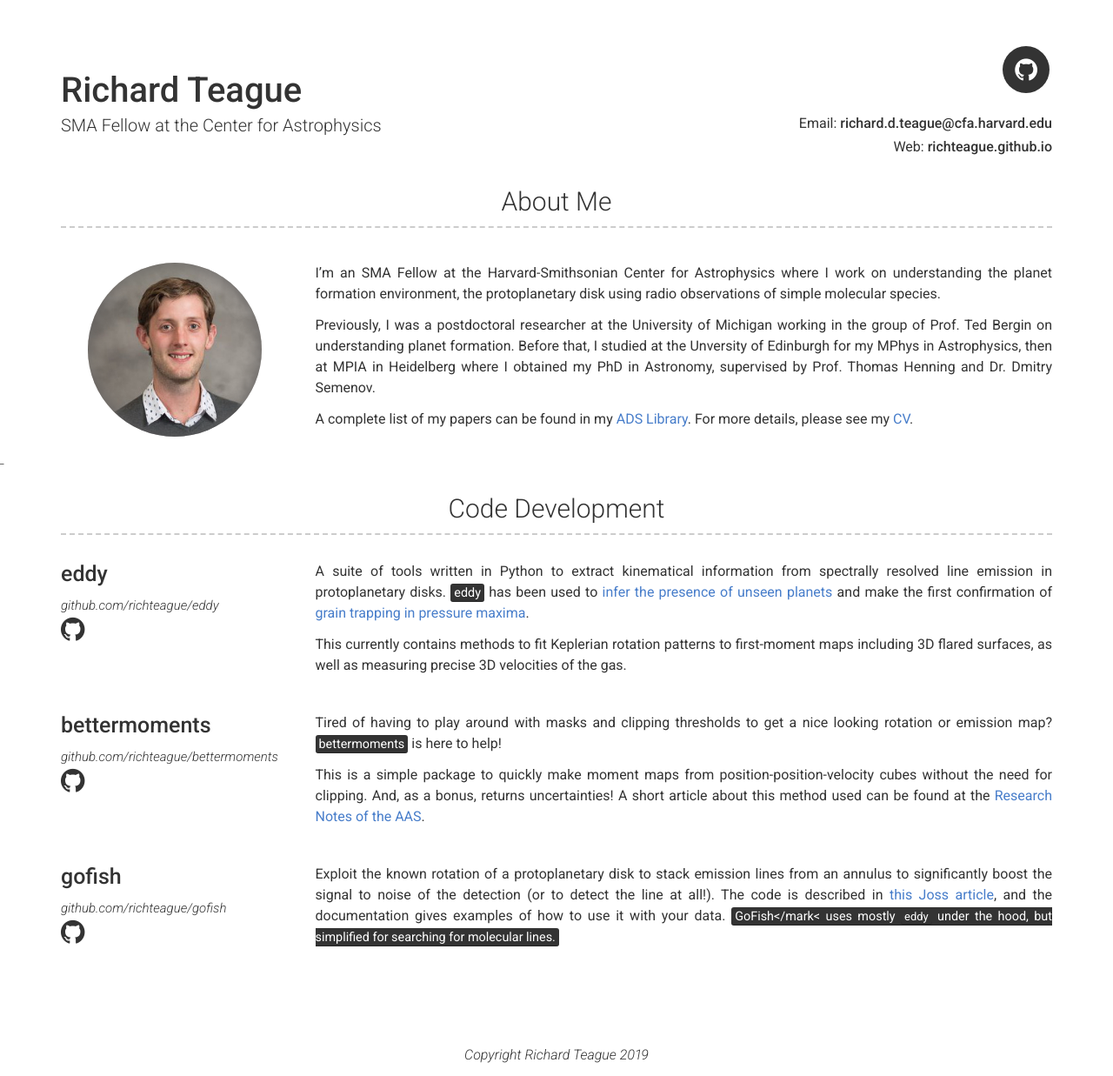
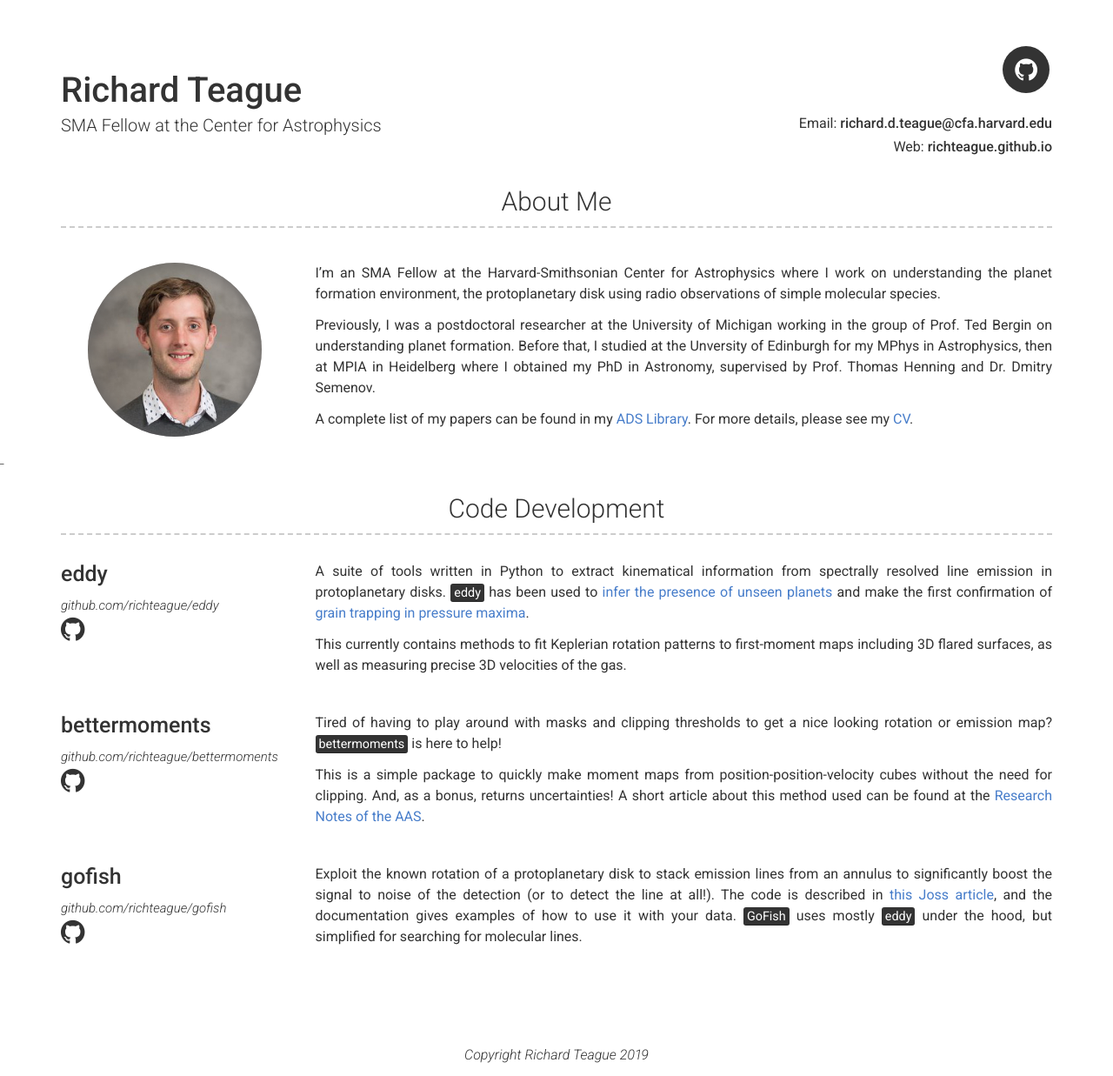
Before and after one commit to richteague/richteague.github.io, a Jekyll site: the page built from index.md, in a window 1280 px wide. Shown: the whole page at 87% size. Built offline with Jekyll 4.4.1, drawn with Linux system fonts in a browser that asks for light colours.

Commit message:
broken slash

```diff
--- a/_data/projects.yml
+++ b/_data/projects.yml
@@ -18,4 +18,4 @@
   github: richteague/gofish
   link: github.com/richteague/gofish
   description: | # this will include new lines to allow paragraphs
-    Exploit the known rotation of a protoplanetary disk to stack emission lines from an annulus to significantly boost the signal to noise of the detection (or to detect the line at all!). The code is described in [this Joss article](https://doi.org/10.21105/joss.01632), and the documentation gives examples of how to use it with your data. <mark>GoFish</mark< uses mostly <mark>eddy</mark> under the hood, but simplified for searching for molecular lines.
+    Exploit the known rotation of a protoplanetary disk to stack emission lines from an annulus to significantly boost the signal to noise of the detection (or to detect the line at all!). The code is described in [this Joss article](https://doi.org/10.21105/joss.01632), and the documentation gives examples of how to use it with your data. <mark>GoFish</mark> uses mostly <mark>eddy</mark> under the hood, but simplified for searching for molecular lines.
```
